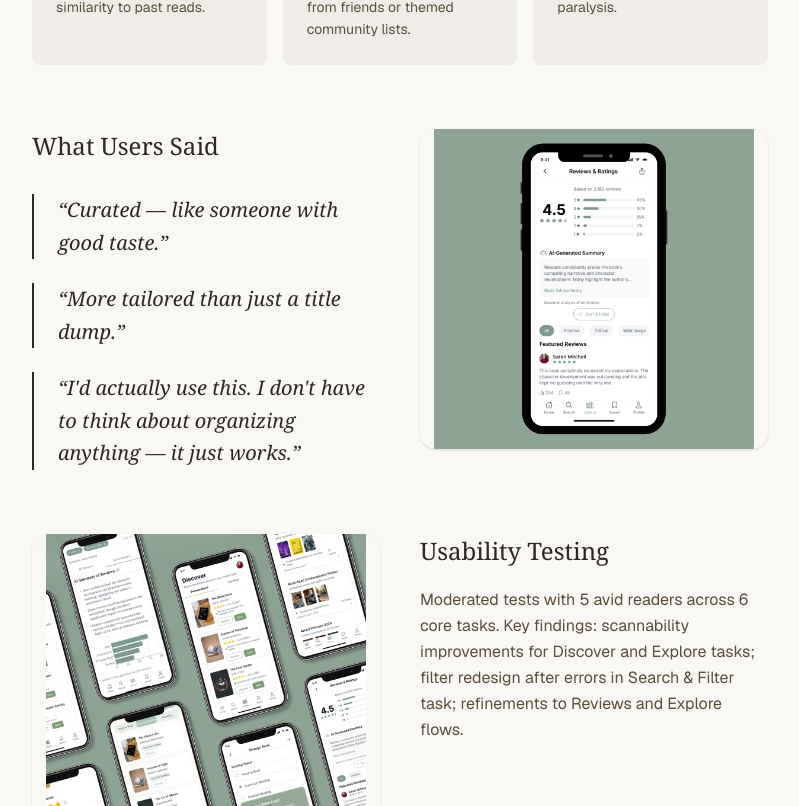
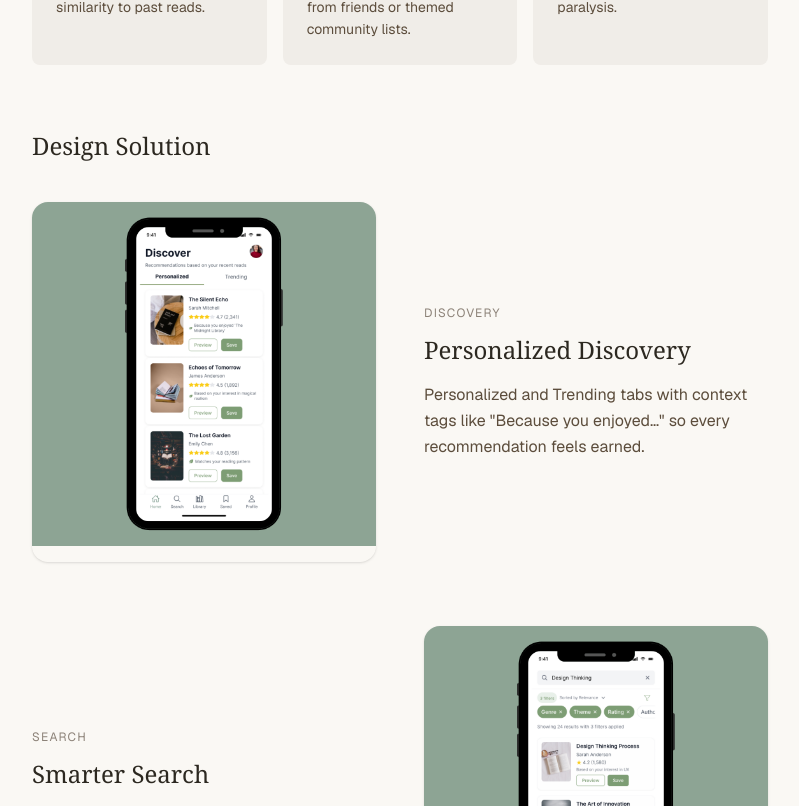
Before and after one commit to NanaAbenaBempong/artbysarps-v2, a Next.js app: page /works/readnext in a window 1280 px wide. Shown: the part 1794-2600 px from the top of the page, without its empty margins (240-1039 px from the left). Built offline with nearby package versions, Linux system fonts and the light colour scheme.

Commit message:
Update src/app/works/[slug]/page.tsx

```diff
--- a/src/app/works/[slug]/page.tsx
+++ b/src/app/works/[slug]/page.tsx
@@ -549,6 +549,8 @@ export default async function CaseStudyPage({
               return <TakeawaysSection key={i} {...section} />
             if (section.kind === 'prototype')
               return <PrototypeButton key={i} href={section.href} />
+            if (section.kind === 'solution-rows')
+              return <SolutionRowsSection key={i} {...section} />
             return null
           })}
 
```
